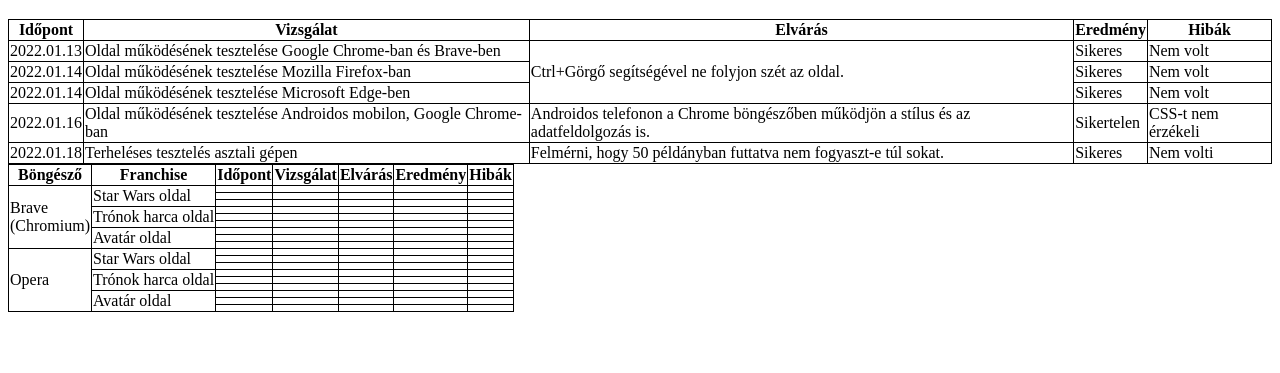
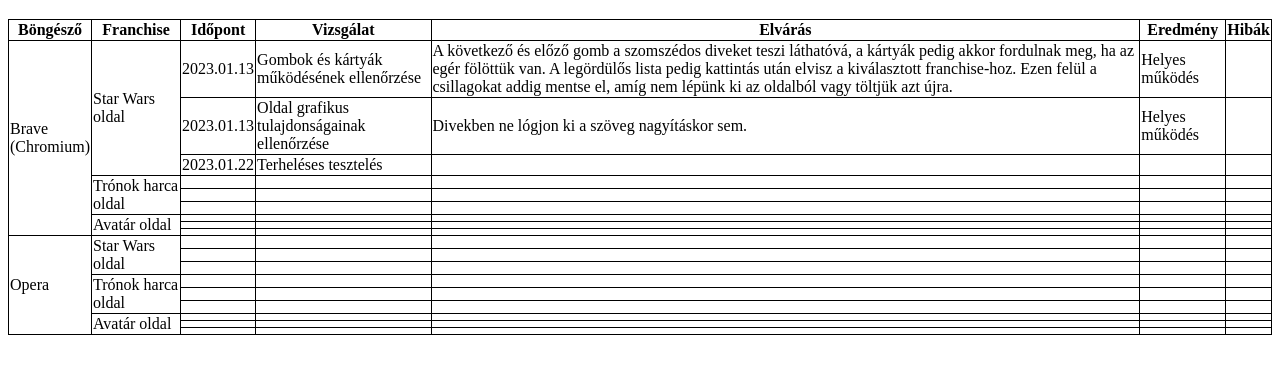
Before and after one commit to ShadowStarX/EKKE-StarWars, a plain HTML site: page Documentation/TesztJegyzokonyv_Laci.html in a window 1280 px wide. Shown: the part 61-434 px from the top of the page. Drawn offline with Linux system fonts and the light colour scheme.

Commit message:
Takács László tesztjegyzőkönyv átrendezés
Kicsit rendezettebb kód, illetve mintateszt-jegyzet.

```diff
--- a/Documentation/TesztJegyzokonyv_Laci.html
+++ b/Documentation/TesztJegyzokonyv_Laci.html
@@ -17,7 +17,7 @@
 
 <body>
     <h1>Teszt jegyzőkönyv: Takács László István</h1>
-    <table>
+    <table hidden>
         <tr>
           <th>Időpont</th>
           <th>Vizsgálat</th>
@@ -73,22 +73,22 @@
       <tr>
         <td rowspan="9">Brave<br>(Chromium)</td>
         <td rowspan="3">Star Wars oldal</td>
-          <td></td>
-          <td></td>
-          <td></td>
-          <td></td>
+        <td>2023.01.13</td>
+        <td>Gombok és kártyák működésének ellenőrzése</td>
+        <td>A következő és előző gomb a szomszédos diveket teszi láthatóvá, a kártyák pedig akkor fordulnak meg, ha az egér fölöttük van. A       legördülős lista pedig kattintás után elvisz a kiválasztott franchise-hoz. Ezen felül a csillagokat addig mentse el, amíg nem lépünk ki az oldalból vagy töltjük azt újra.</td>
+        <td>Helyes működés</td>
         <td></td>
       </tr>
       <tr>
-          <td></td>
-          <td></td>
-          <td></td>
-          <td></td>
+        <td>2023.01.13</td>
+        <td>Oldal grafikus tulajdonságainak ellenőrzése</td>
+        <td>Divekben ne lógjon ki a szöveg nagyításkor sem.</td>
+        <td>Helyes működés</td>
         <td></td>
       </tr>
       <tr>
-          <td></td>
-          <td></td>
+        <td>2023.01.22</td>
+        <td>Terheléses tesztelés</td>
         <td></td>
         <td></td>
         <td></td>
@@ -206,6 +206,5 @@
         <td></td>
       </tr>
     </table>
-    </table>
 </body>
 </html>
```
Lines whose indentation alone changed are shown as unchanged.
